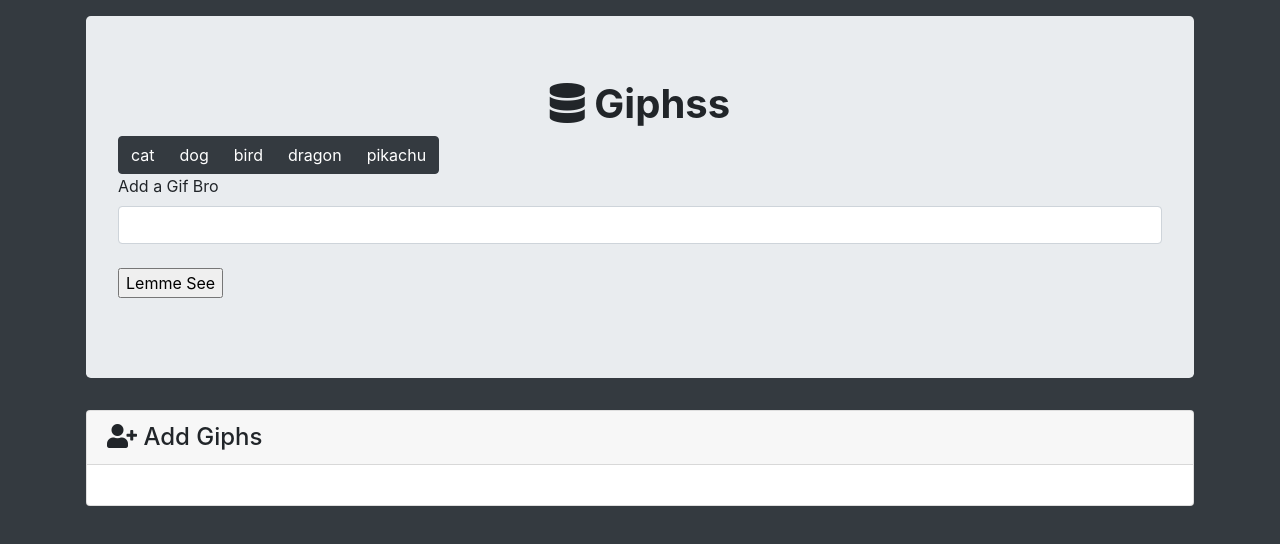
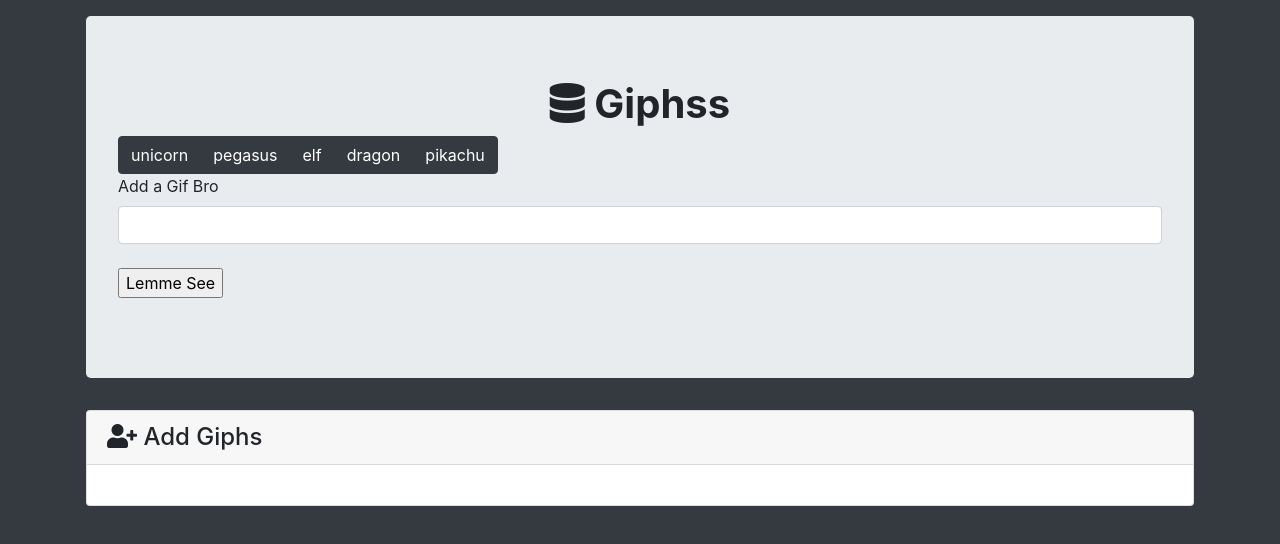
Before and after one commit to Mandoh/gif-hmwk, a plain HTML site: page index.html in a window 1280 px wide. Drawn offline with nearby package versions, Linux system fonts and the light colour scheme.

Commit message:
Update index.html

```diff
--- a/index.html
+++ b/index.html
@@ -47,7 +47,7 @@
 
         $(document).ready(function () {
 
-          var gif = ["cat", "dog", "bird", "dragon", "pikachu"];
+          var gif = ["unicorn", "pegasus", "elf", "dragon", "pikachu"];
 
           function ajaxGif() {
             var animal = $(this).data("name");
```
